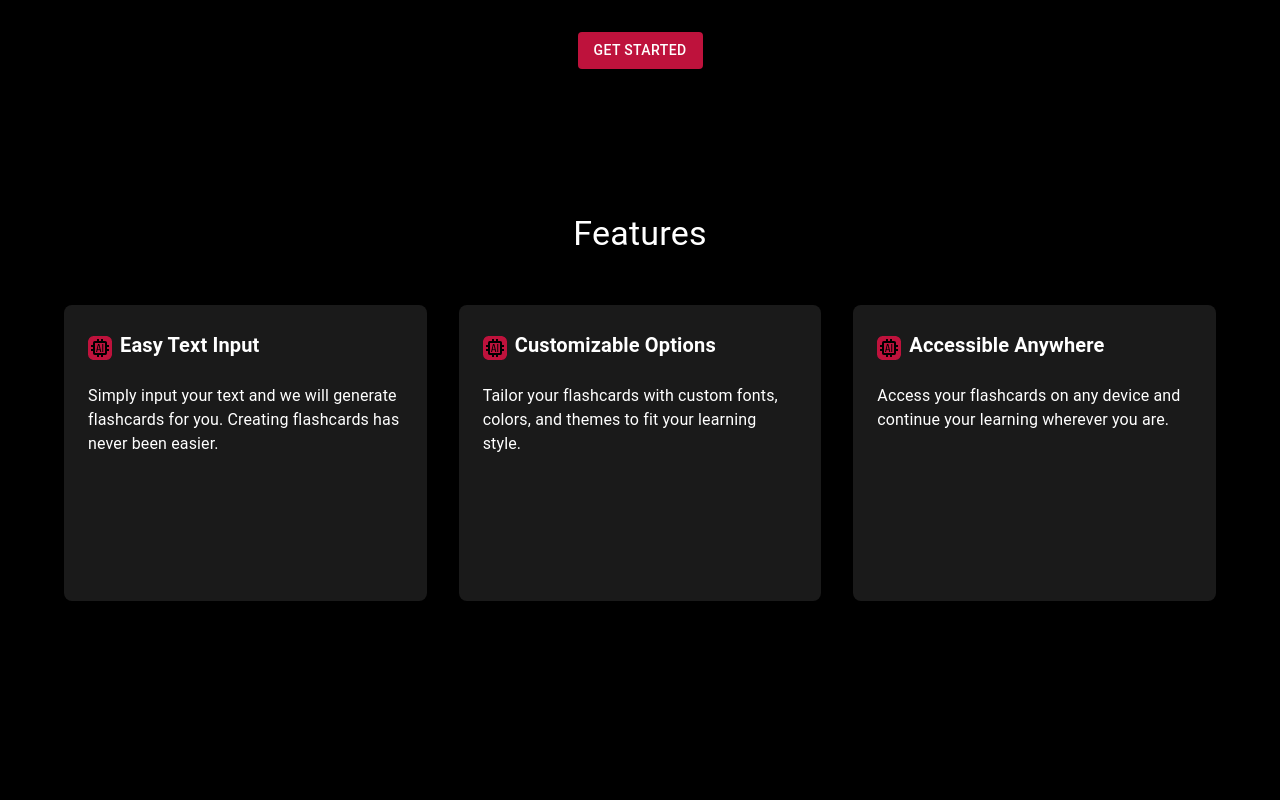
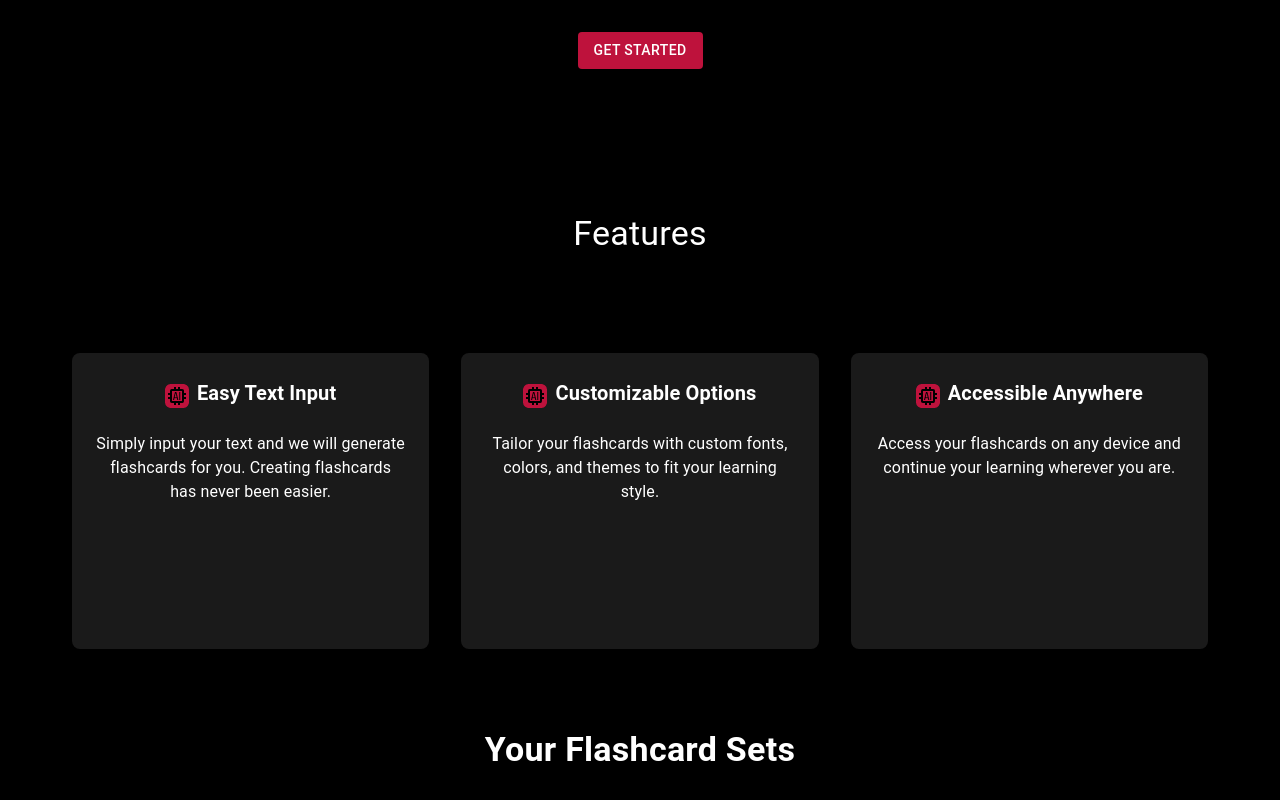
Before and after one commit to mitali-dxt/FlashLearner, a Next.js app: page / in a window 1280 px wide. Shown: the part 408-1208 px from the top of the page. Built offline with nearby package versions, Linux system fonts and the light colour scheme; no server answers.

Commit message:
improved ui of auth pages

```diff
--- a/app/page.js
+++ b/app/page.js
@@ -1,13 +1,18 @@
 'use client';
+
 import Navbar from '../components/Navbar';
 import Features from '../components/Features';
 import HeroSection from '../components/HeroSection';
-import { Container } from "@mui/material";
+import FlashcardDisplay from '../components/FlashcardDisplay';
+import { Container, Typography, Box } from "@mui/material";
 import Head from "next/head";
+import { useUser } from '@clerk/nextjs';
 
 export default function Home() {
+    const { user } = useUser(); // Get user context if needed
+
     return (
-    <Container>
+        <Container maxWidth="100vw" >
             <Head>
                 <title>FlashCard Saas</title>
                 <meta name="description" content="Create FlashCards from your text" />
@@ -15,6 +20,17 @@ export default function Home() {
             <Navbar />
             <HeroSection />
             <Features />
+            {/* Add a heading for the flashcards section */}
+            <Box sx={{ textAlign: 'center', mt: 4, mb: 4 }}>
+                <Typography variant="h4" component="h2" gutterBottom sx={{ fontWeight: 600 }}>
+                    Your Flashcard Sets
+                </Typography>
+                <Typography variant="body1" sx={{ color: 'text.secondary', mb: 4 }}>
+                    Here are the flashcard sets you have created. Click on a card to view details.
+                </Typography>
+            </Box>
+            {/* Conditionally render FlashcardDisplay if user exists */}
+            {user && <FlashcardDisplay user={user} />}
         </Container>
     );
 }
--- a/components/Features.js
+++ b/components/Features.js
@@ -2,11 +2,11 @@ import { Box, Grid, Typography } from "@mui/material";
 
 export default function Features() {
   return (
-    <Box sx={{ my: 10}} height="100vh">
-      <Typography variant="h4" component="h2" gutterBottom textAlign="center" mb="50px" sx={{ color: 'white' }}>
+    <Box sx={{ my: 10, textAlign: 'center' }}>
+      <Typography variant="h4" component="h2" gutterBottom mb="50px" sx={{ color: 'white' }}>
         Features
       </Typography>
-      <Grid container spacing={4}>
+      <Grid container spacing={4} justifyContent="center" padding={6}>
         <Grid item xs={12} md={4}>
           <Box
             sx={{
@@ -19,8 +19,8 @@ export default function Features() {
               transition: 'all 0.2s',
               display: 'flex',
               flexDirection: 'column',
-              alignItems: 'flex-start',
-              textAlign: 'left',
+              alignItems: 'center', // Center items horizontally
+              textAlign: 'center',
               height: '100%',
               minHeight: '200px',
               '&:hover': {
@@ -29,7 +29,7 @@ export default function Features() {
               },
             }}
           >
-            <Box sx={{ display: 'flex', alignItems: 'center', mb: 2 }}>
+            <Box sx={{ display: 'flex', alignItems: 'center', justifyContent: 'center', mb: 2 }}>
               <img src="icon.png" alt="icon" style={{ marginRight: 8, width: 24, height: 24 }} />
               <Typography variant="h6" gutterBottom sx={{ fontWeight: 'bold', color: 'white' }}>
                 Easy Text Input
@@ -53,8 +53,8 @@ export default function Features() {
               transition: 'all 0.2s',
               display: 'flex',
               flexDirection: 'column',
-              alignItems: 'flex-start',
-              textAlign: 'left',
+              alignItems: 'center', // Center items horizontally
+              textAlign: 'center',
               height: '100%',
               minHeight: '200px',
               '&:hover': {
@@ -63,7 +63,7 @@ export default function Features() {
               },
             }}
           >
-            <Box sx={{ display: 'flex', alignItems: 'center', mb: 2 }}>
+            <Box sx={{ display: 'flex', alignItems: 'center', justifyContent: 'center', mb: 2 }}>
               <img src="icon.png" alt="icon" style={{ marginRight: 8, width: 24, height: 24 }} />
               <Typography variant="h6" gutterBottom sx={{ fontWeight: 'bold', color: 'white' }}>
                 Customizable Options
@@ -87,8 +87,8 @@ export default function Features() {
               transition: 'all 0.2s',
               display: 'flex',
               flexDirection: 'column',
-              alignItems: 'flex-start',
-              textAlign: 'left',
+              alignItems: 'center', // Center items horizontally
+              textAlign: 'center',
               height: '100%',
               minHeight: '200px',
               '&:hover': {
@@ -97,7 +97,7 @@ export default function Features() {
               },
             }}
           >
-            <Box sx={{ display: 'flex', alignItems: 'center', mb: 2 }}>
+            <Box sx={{ display: 'flex', alignItems: 'center', justifyContent: 'center', mb: 2 }}>
               <img src="icon.png" alt="icon" style={{ marginRight: 8, width: 24, height: 24 }} />
               <Typography variant="h6" gutterBottom sx={{ fontWeight: 'bold', color: 'white' }}>
                 Accessible Anywhere
--- /dev/null
+++ b/components/FlashcardDisplay.js
@@ -0,0 +1,65 @@
+import { useState, useEffect } from 'react';
+import { collection, doc, getDoc, setDoc } from 'firebase/firestore';
+import { db } from '../firebase';
+import { useRouter } from 'next/navigation';
+import { Container, Grid, Card, CardActionArea, CardContent, Typography, Box } from '@mui/material';
+
+export default function FlashcardDisplay({ user }) {
+    const [flashcards, setFlashcards] = useState([]);
+    const router = useRouter();
+
+    useEffect(() => {
+        async function getFlashCards() {
+            if (!user) return;
+            const docRef = doc(collection(db, 'users'), user.id);
+            const docSnap = await getDoc(docRef);
+
+            if (docSnap.exists()) {
+                const collections = docSnap.data().flashcards || [];
+                setFlashcards(collections);
+            } else {
+                await setDoc(docRef, { flashcards: [] });
+            }
+        }
+        getFlashCards();
+    }, [user]);
+
+    const handleCardClick = (id) => {
+        router.push(`/flashcard?id=${id}`);
+    };
+
+    return (
+        <Grid container spacing={3}>
+            {flashcards.map((flashcard, index) => (
+                <Grid item xs={12} sm={6} md={4} key={index}>
+                    <Card
+                        sx={{
+                            borderRadius: 2,
+                            boxShadow: '0 4px 8px rgba(0, 0, 0, 0.1)',
+                            cursor: 'pointer',
+                            '&:hover': {
+                                boxShadow: '0 6px 12px rgba(0, 0, 0, 0.2)',
+                            },
+                        }}
+                    >
+                        <CardActionArea onClick={() => handleCardClick(flashcard.name)}>
+                            <CardContent
+                                sx={{
+                                    display: 'flex',
+                                    alignItems: 'center',
+                                    justifyContent: 'center',
+                                    height: '100px', // Adjust the height as needed
+                                    backgroundColor: '#f5f5f5', // Light background color for better contrast
+                                }}
+                            >
+                                <Typography variant="h6" sx={{ color: '#000', fontWeight: 500 }}>
+                                    {flashcard.name}
+                                </Typography>
+                            </CardContent>
+                        </CardActionArea>
+                    </Card>
+                </Grid>
+            ))}
+        </Grid>
+    );
+}
--- a/components/HeroSection.js
+++ b/components/HeroSection.js
@@ -53,7 +53,6 @@ const HeroSection = () => {
         <Typography
           variant="h7"
           sx={{
-
             textAlign: 'center',
             mx: 'auto',
             mt: 5,
```
Also changed, not shown: app/flashcards/page.js (+4 -62 lines), app/sign-in/[[...sign-in]]/page.js (+2 -13 lines), app/sign-up/[[...sign-up]]/page.js (+3 -14 lines). Lines whose indentation alone changed are shown as unchanged.
